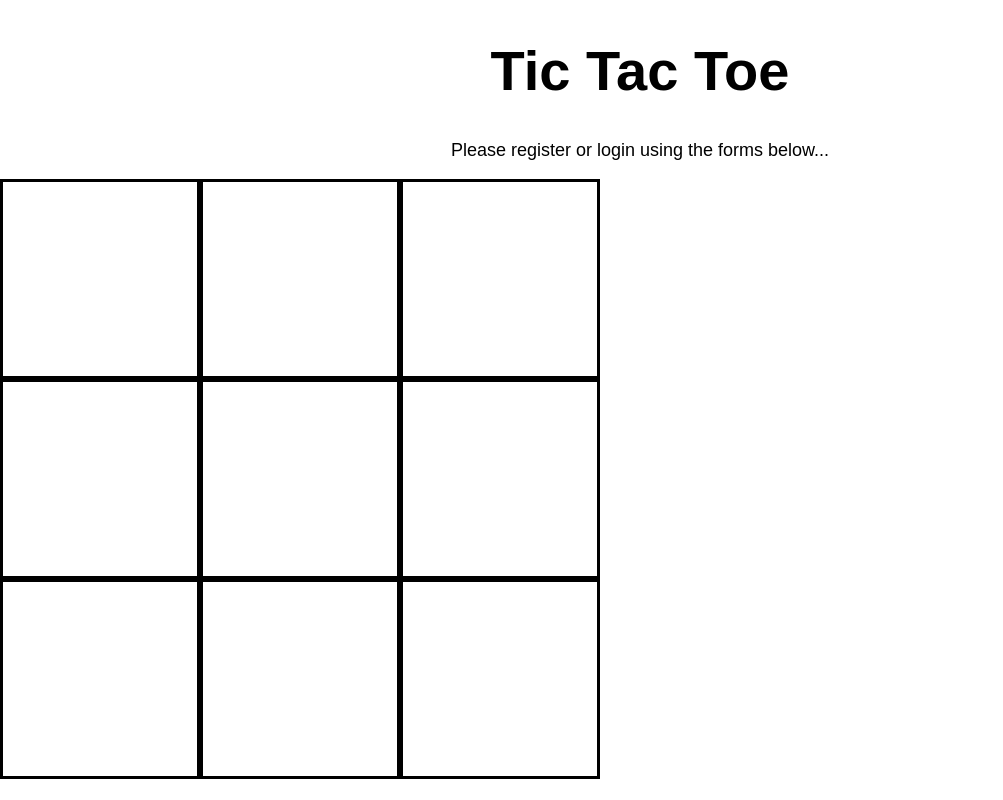
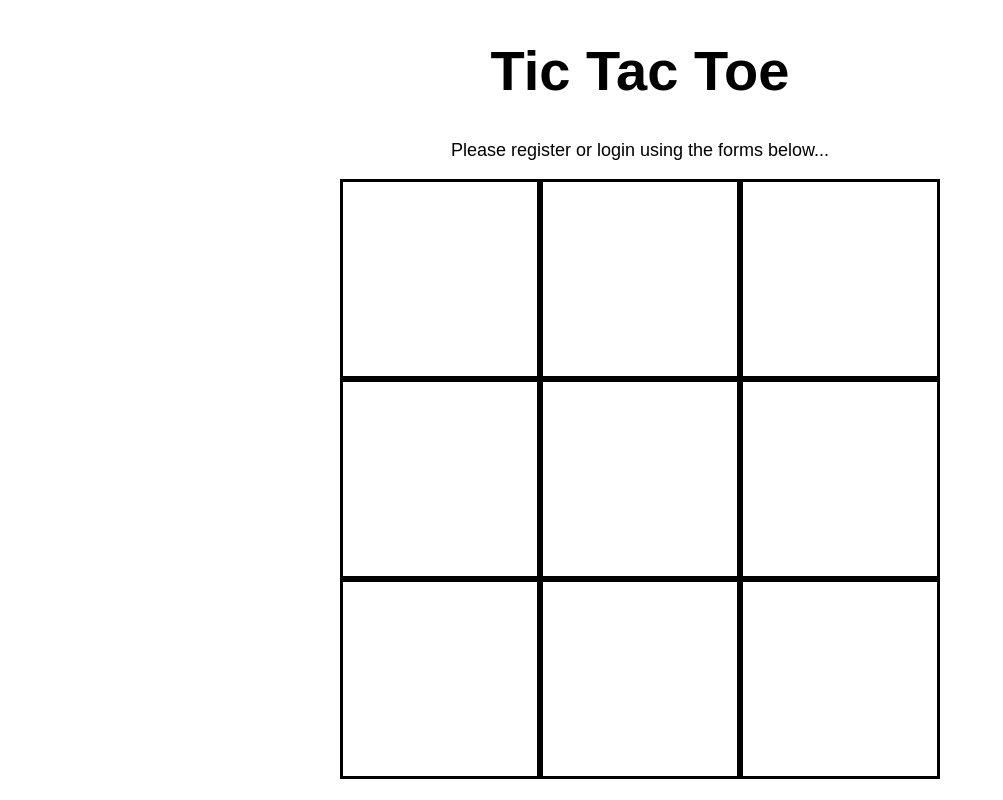
Before and after one commit to GiantSlayer1913/simple-react, a React (Create React App) app: page / in a window 1280 px wide. Shown: the whole page, without its empty margins (0-1003 px from the left). Built offline with nearby package versions, Linux system fonts and the light colour scheme.

Commit message:
Changed display to inline flex on board class

```diff
--- a/src/App.css
+++ b/src/App.css
@@ -30,7 +30,7 @@
 }
 
 .board {
-  display: flex;
+  display: inline-flex;
   width: 600px;
   height: 600px;
   flex-direction: row;
```
